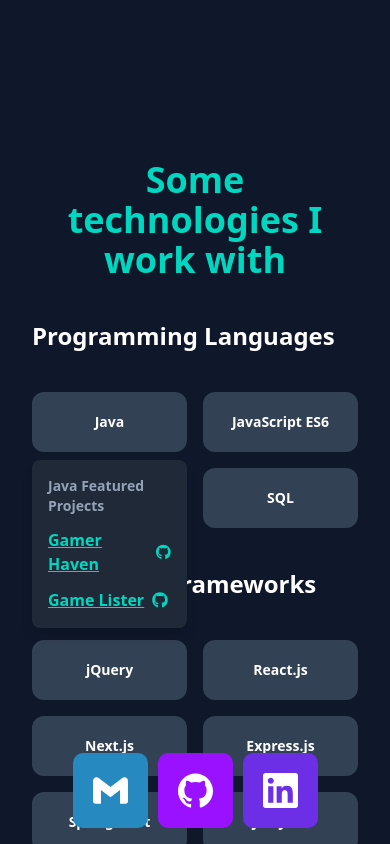
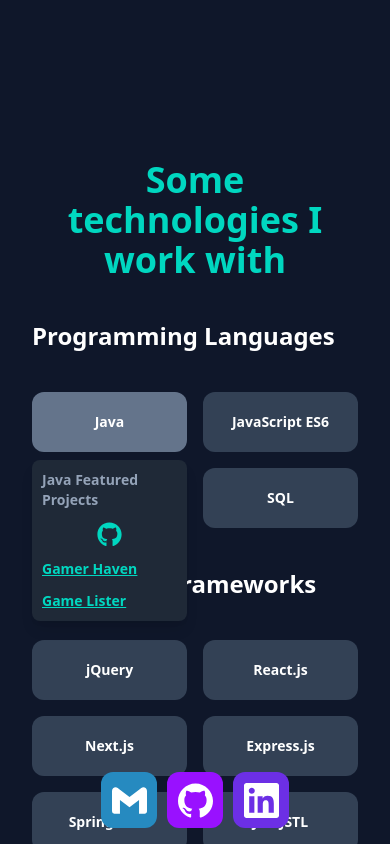
Before and after one commit to oscar-ct/portfolio-v2, a Next.js app: page / in a window 390 px wide. Both pictures are taken after a click on the button "Java". Shown: the part 2188-3032 px from the top of the page. Built offline with nearby package versions, Linux system fonts and the light colour scheme.

Commit message:
adjusted mobile formatting

```diff
--- a/app/components/IntroLink.tsx
+++ b/app/components/IntroLink.tsx
@@ -8,7 +8,7 @@
         <Link href={"https://eshopjs.com"}>
             <motion.button
                 whileTap={{scale: 0.9}}
-                className={"w-64 relative rounded-xl px-5 py-3 text-base border-2 border-accent overflow-hidden group hover:bg-gradient-to-r hover:from-slate-800 hover:to-slate-700 transition-all ease-out duration-300 lg:py-5"}>
+                className={"w-64 relative rounded-xl px-5 py-3 text-base border-2 border-accent overflow-hidden group hover:bg-gradient-to-r hover:from-slate-800 hover:to-slate-700 transition-all ease-out duration-300 sm:py-5"}>
                 <span className={"absolute right-0 w-8 h-32 -mt-12 transition-all duration-500 transform translate-x-12 bg-white opacity-10 rotate-12 group-hover:-translate-x-40 ease"}/>
                 <span className={"text-white font-bold"}>Check out my online store!</span>
             </motion.button>
--- a/app/components/Introduction.tsx
+++ b/app/components/Introduction.tsx
@@ -2,22 +2,20 @@
 
 const Introduction = () => {
     return (
-        <section className={"h-screen px-8 max-w-screen-xl mx-auto flex flex-col-reverse justify-center lg:justify-start lg:flex-row lg:items-center lg:gap-20"}>
-
+        <section className={"h-screen pt-8 px-8 max-w-screen-xl mx-auto flex items-start sm:pt-0 sm:items-center"}>
             <div className={"flex flex-col gap-4 lg:pt-16"}>
                 <div className={"text-slate-300 leading-7 text-lg"}>
                     Hi, my name is
                 </div>
-                <div className={"flex flex-col lg:gap-4"}>
-                    <h1 className={"text-accent font-bold text-3xl sm:text-4xl md:text-6xl lg:text-7xl"}>
-                        Oscar Castro.
-                    </h1>
-                    <h1 className={"animate-glow text-slate-100 font-bold text-3xl sm:text-4xl md:text-6xl lg:text-7xl"}>
-                        I create modern solutions for the internet.
-                    </h1>
-                </div>
+                <h1 className={"text-accent font-bold text-5xl md:text-6xl lg:text-7xl"}>
+                    Oscar Castro.
+                </h1>
+                <h1 className={"animate-glow text-slate-100 font-bold text-3xl sm:text-4xl md:text-6xl lg:text-7xl"}>
+                    I create modern solutions for the internet.
+                </h1>
                 <div className={"leading-7 text-slate-300 text-lg"}>
-                    I’m a full-stack web developer from San Antonio, TX, skilled in JavaScript, TypeScript, and Java, building user-focused, accessible web solutions that perform and inspire.
+                    I’m a full-stack web developer from San Antonio, TX, skilled in JavaScript, TypeScript, and
+                    Java, building user-focused, accessible web solutions that perform and inspire.
                 </div>
                 <div className={"flex"}>
                     <IntroLink/>
--- a/app/components/NavReordering.tsx
+++ b/app/components/NavReordering.tsx
@@ -29,14 +29,16 @@
     }, [order])
 
     return (
-        <div className={"z-20 fixed pb-4 bottom-0 left-0 right-0 mx-auto w-min lg:top-0 lg:bottom-auto lg:left-auto lg:pr-8 lg:pt-8"}>
+        <div className={"z-20 fixed pb-4 bottom-0 left-0 right-0 mx-auto w-min md:top-0 md:bottom-auto md:left-auto md:pr-8 md:pt-8"}>
             <ul style={container}>
                 {order.map(([backgroundColor, iconName]) => (
                     <motion.li
                         key={backgroundColor}
                         layout
                         transition={spring}
-                        style={{ ...item, backgroundColor }}
+                        style={{ backgroundColor }}
+                        // style={{ ...item, backgroundColor }}
+                        className={"w-14 h-14 flex items-center rounded-xl justify-center md:w-16 md:h-16"}
                     >
                         {
                             iconName === "gmail" ? (
@@ -110,11 +112,11 @@
     alignItems: "center",
 }
 
-const item: React.CSSProperties = {
-    width: 75,
-    height: 75,
-    borderRadius: "10px",
-    display: "flex",
-    justifyContent: "center",
-    alignItems: "center",
-}
+// const item: React.CSSProperties = {
+//     width: 75,
+//     height: 75,
+//     borderRadius: "10px",
+//     display: "flex",
+//     justifyContent: "center",
+//     alignItems: "center",
+// }
--- a/app/components/Technology.tsx
+++ b/app/components/Technology.tsx
@@ -36,8 +36,8 @@
             <motion.button
                 whileTap={{ scale: 0.9 }}
                 onClick={() => !isDesktop && setOpenTitle(isOpen ? null : technology)}
-                className={"w-full py-5 text-center relative rounded-xl overflow-hidden group bg-slate-700 hover:bg-gradient-to-r hover:from-slate-700 hover:to-slate-500 transition-all ease-out duration-300"}            >
-                <span className={"absolute right-0 w-8 h-32 -mt-12 transition-all duration-500 transform translate-x-12 bg-white opacity-10 rotate-12 group-hover:-translate-x-40 ease"}/>
+                className={`${!isDesktop && isOpen ? "bg-slate-500" : " bg-slate-700"} w-full py-5 text-center relative rounded-xl overflow-hidden group sm:hover:bg-gradient-to-r sm:hover:from-slate-700 sm:hover:to-slate-500 sm:transition-all sm:ease-out sm:duration-300`}            >
+                <span className={"hidden absolute right-0 w-8 h-32 -mt-12 transition-all duration-500 transform translate-x-12 bg-white opacity-10 rotate-12 group-hover:-translate-x-40 ease sm:inline"}/>
                 <span className="text-white text-sm">{technology}</span>
             </motion.button>
 
@@ -46,7 +46,7 @@
                 {(isDesktop ? isHovered : isOpen) && (
                     <motion.div
                         // className={`absolute z-10 w-full max-w-[80vw] md:w-64 p-4 bg-gray-800 text-white rounded-lg shadow-lg mt-2 left-0 md:left-auto md:top-full md:mt-1`}
-                        className={"absolute z-10 w-full p-4 bg-gray-800 rounded-lg shadow-lg mt-2 left-0 md:right-0 md:top-full md:mt-1"}
+                        className={"absolute z-10 w-full p-2.5 bg-gray-800 rounded-lg shadow-lg mt-2 left-0 sm:p-4 md:right-0 md:top-full md:mt-1"}
                         variants={popupVariants}
                         initial="hidden"
                         animate="visible"
@@ -55,11 +55,16 @@
                     >
                         <div className={"flex flex-col gap-3"}>
                             {/*<h3 className="text-lg font-semibold">{`${technology} Project's`}</h3>*/}
-                            <p className="text-sm text-slate-400">{technology} Featured Projects</p>
+                            <div className="text-sm text-slate-400">
+                                {technology} Featured Projects
+                            </div>
+                            <div className="flex justify-center text-accent md:justify-start">
+                               <FaGithub size={25}/>
+                            </div>
                             {selectedTechnology.projects && selectedTechnology.projects.length > 0 && (
                                 <>
                                     {selectedTechnology.projects.map((project, index) => (
-                                        <div className={"flex gap-2 items-center text-base link link-accent"}
+                                        <div className={"text-sm flex gap-2 items-center sm:text-base link link-accent"}
                                              key={index}>
                                             <a
                                                 href={project.url}
@@ -68,7 +73,6 @@
                                             >
                                                 {project.name}
                                             </a>
-                                            <FaGithub/>
                                         </div>
                                     ))}
                                 </>
```
